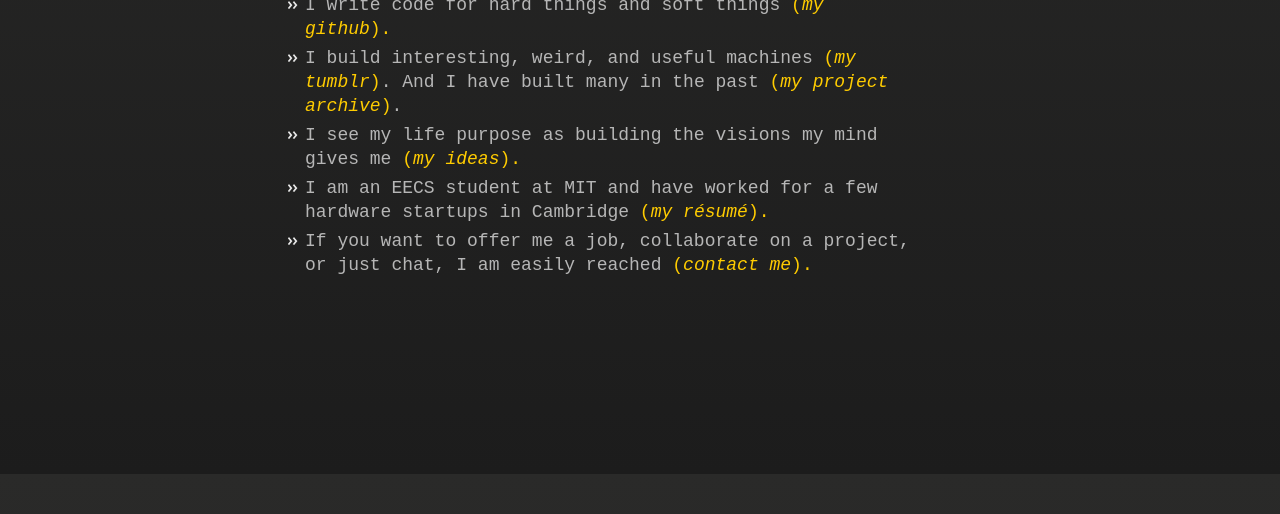
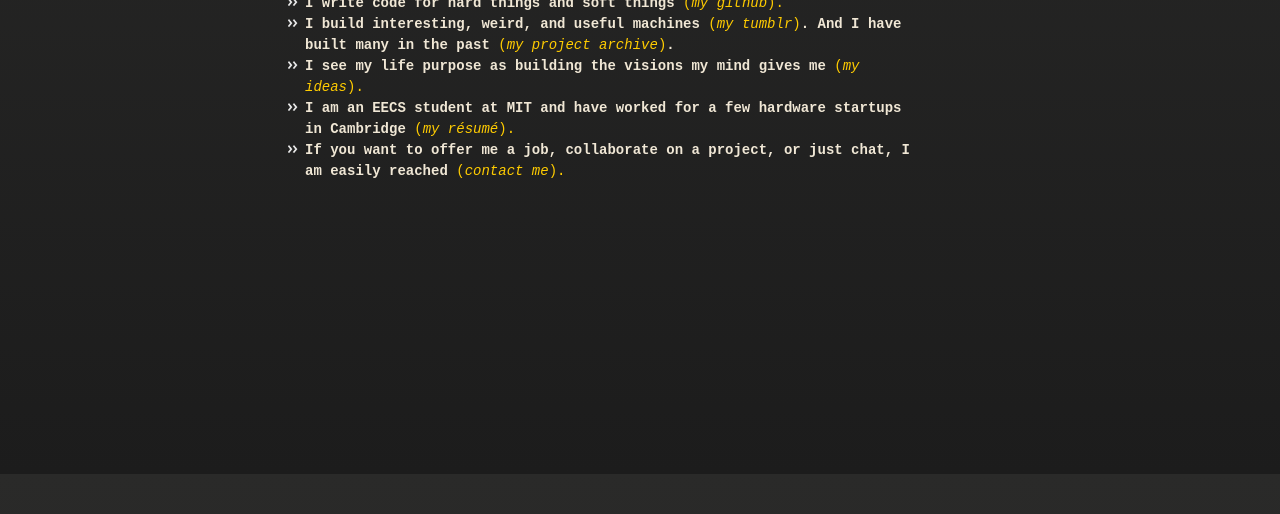
Before and after one commit to jmpinit/old-blog, a Jekyll site: the page built from index.html, in a window 1280 px wide. Shown: the part 426-940 px from the top of the page. Built offline with Jekyll 4.4.1, drawn with Linux system fonts in a browser that asks for light colours.

Commit message:
Smaller text looks better.

```diff
--- a/index.html
+++ b/index.html
@@ -10,14 +10,14 @@ title: /home
 <hr>
 
 <ul>
-    <li><h3>I write code for hard things and soft things <a href="https://www.github.com/jmptable">(<i>my github</i>).</a></h3>
+    <li><b>I write code for hard things and soft things <a href="https://www.github.com/jmptable">(<i>my github</i>).</a></b>
     </li>
-    <li><h3>I build interesting, weird, and useful machines <a href="http://jmpthoughts.tumblr.com">(<i>my tumblr</i>)</a>. And I have built many in the past <a href="blog.html">(<i>my project archive</i>)</a>.</h3>
+    <li><b>I build interesting, weird, and useful machines <a href="http://jmpthoughts.tumblr.com">(<i>my tumblr</i>)</a>. And I have built many in the past <a href="blog.html">(<i>my project archive</i>)</a>.</b>
     </li>
-    <li><h3>I see my life purpose as building the visions my mind gives me <a href="concepts.html">(<i>my ideas</i>).</a></h3>
+    <li><b>I see my life purpose as building the visions my mind gives me <a href="concepts.html">(<i>my ideas</i>).</a></b>
     </li>
-    <li><h3>I am an EECS student at MIT and have worked for a few hardware startups in Cambridge <a href="resume.html">(<i>my r&#233sum&#233</i>).</a></h3>
+    <li><b>I am an EECS student at MIT and have worked for a few hardware startups in Cambridge <a href="resume.html">(<i>my r&#233sum&#233</i>).</a></b>
     </li>
-    <li><h3>If you want to offer me a job, collaborate on a project, or just chat, I am easily reached <a href="contact.html">(<i>contact me</i>).</a></h3>
+    <li><b>If you want to offer me a job, collaborate on a project, or just chat, I am easily reached <a href="contact.html">(<i>contact me</i>).</a></b>
     </li>
 </ul>
```
